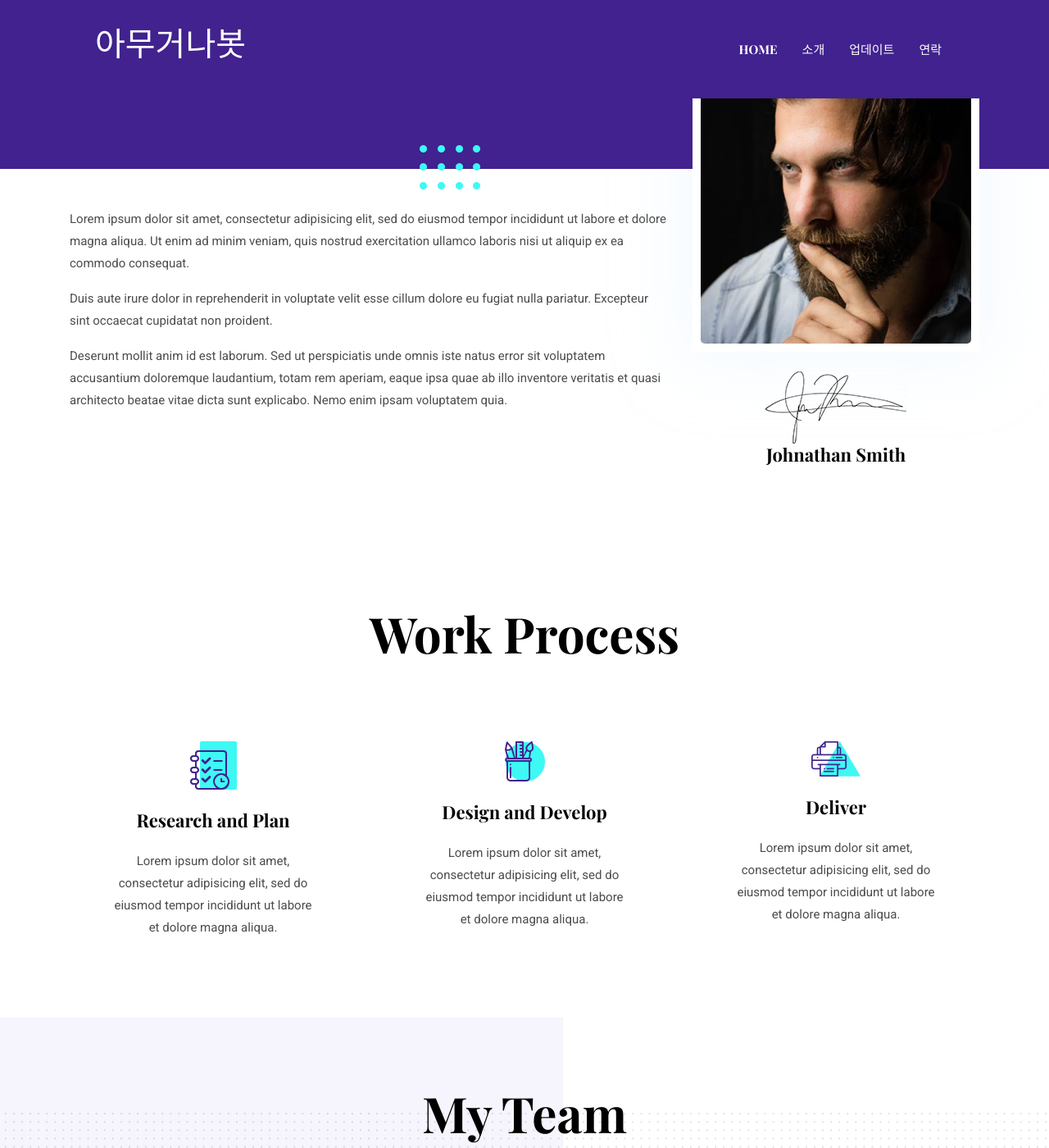
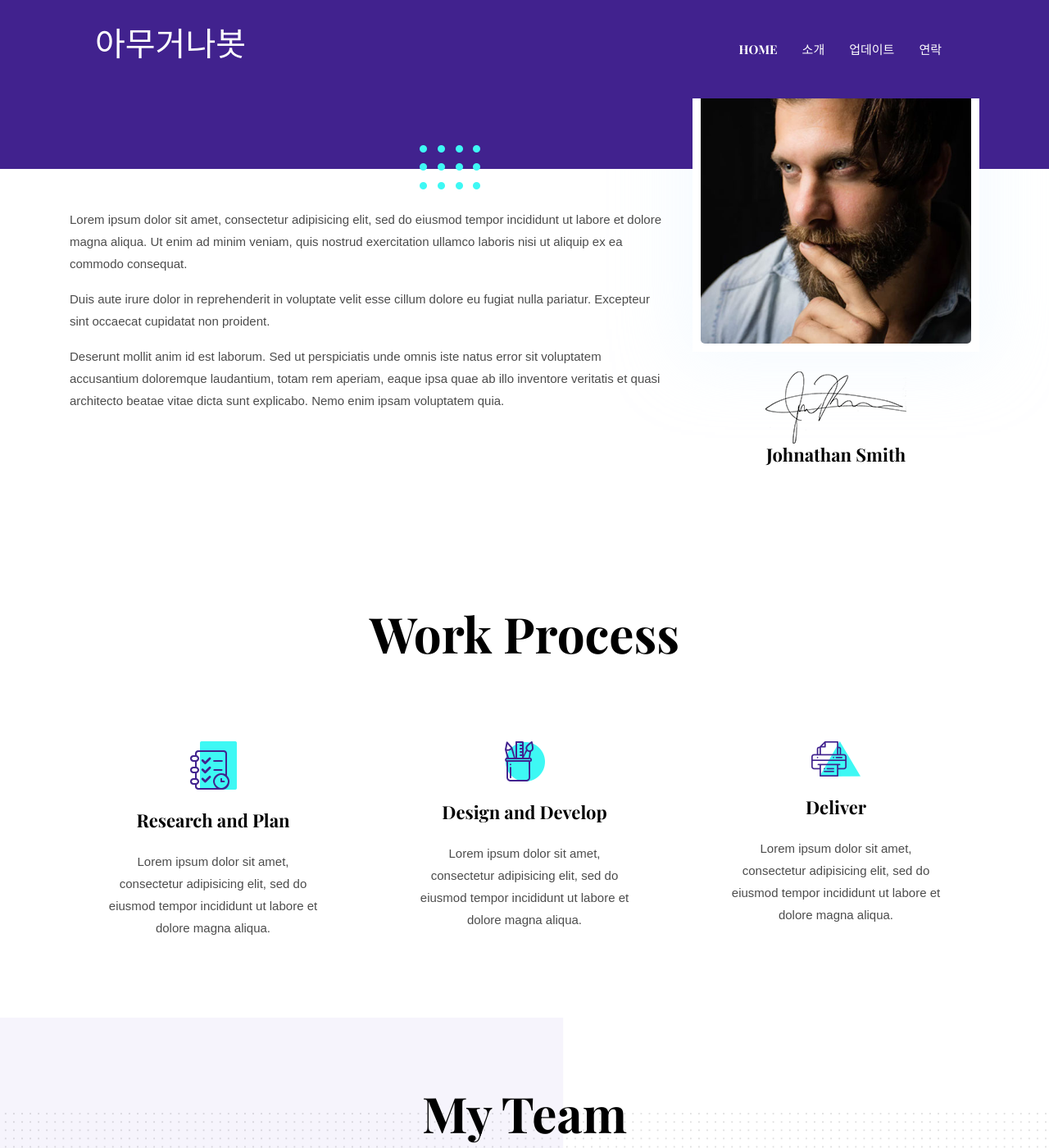
Before and after one commit to S0unn/s0unn.github.io, a Jekyll site: the page built from _pages/about.md, in a window 1280 px wide and 1400 px high, scrolled down 318 px. Shown: the whole window at 82% size. Built offline with Jekyll 4.4.1, drawn with Linux system fonts in a browser that asks for light colours; some web fonts are replaced.

Commit message:
Update _variables.scss

```diff
--- a/assets/scss/_variables.scss
+++ b/assets/scss/_variables.scss
@@ -11,6 +11,6 @@ $white: #fff;
 $gray: #eaeaea;
 
 // Font Variables
-$primary-font: 'Roboto', sans-serif;
+$primary-font: 'IBM Plex Sans KR', sans-serif;
 $secondary-font: 'Playfair Display', serif;
 $icon-font: 'themify';
```
